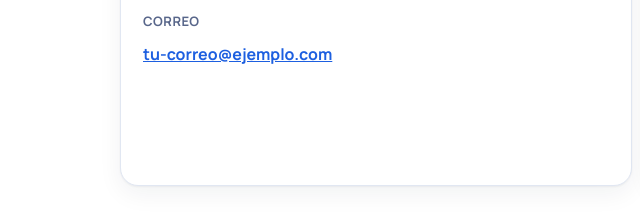
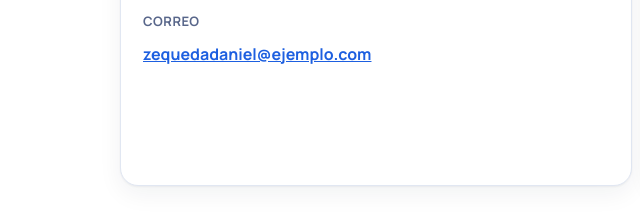
Before and after one commit to daniezz775/agrofense, a plain HTML site: page index.html in a window 1280 px wide. Shown: the part 4583-4796 px from the top of the page, 0-640 px from the left. Drawn offline with nearby package versions, Linux system fonts and the light colour scheme.

Commit message:
Update index.html

```diff
--- a/index.html
+++ b/index.html
@@ -209,7 +209,7 @@ footer{background:#071230;color:#a9bbea;padding:34px 0;font-size:14px}footer .wr
 
 <script src="https://cdnjs.cloudflare.com/ajax/libs/Chart.js/4.4.1/chart.umd.min.js"></script>
 <script>
-var CONTACT_EMAIL='tu-correo@ejemplo.com'; // CAMBIA ESTE CORREO
+var CONTACT_EMAIL='zequedadaniel@ejemplo.com'; // CAMBIA ESTE CORREO
 var API_URL=''; // URL JSON de tu sistema real: {"distancia":120,"pir":true,"respuesta_ms":150}
 var $=function(i){return document.getElementById(i)};
 $('mail').textContent=CONTACT_EMAIL;$('mail').href='mailto:'+CONTACT_EMAIL;
```
